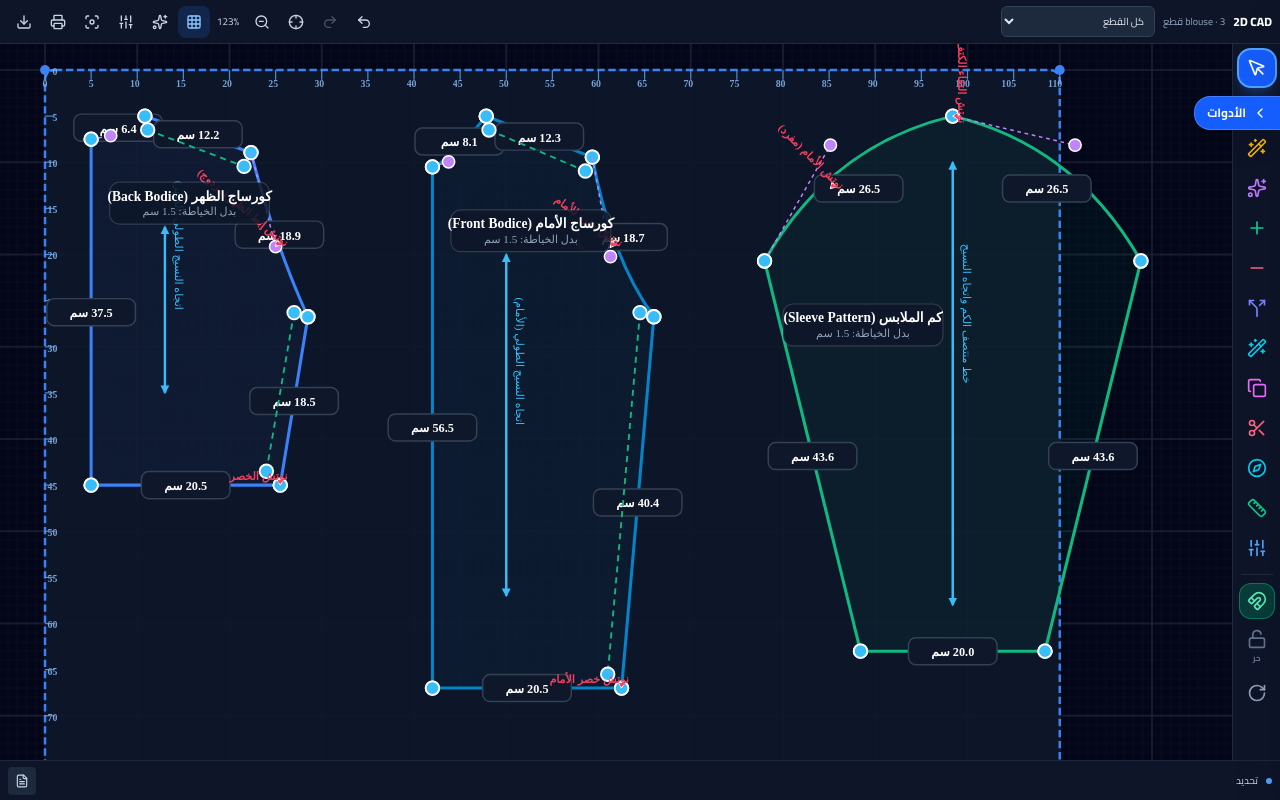
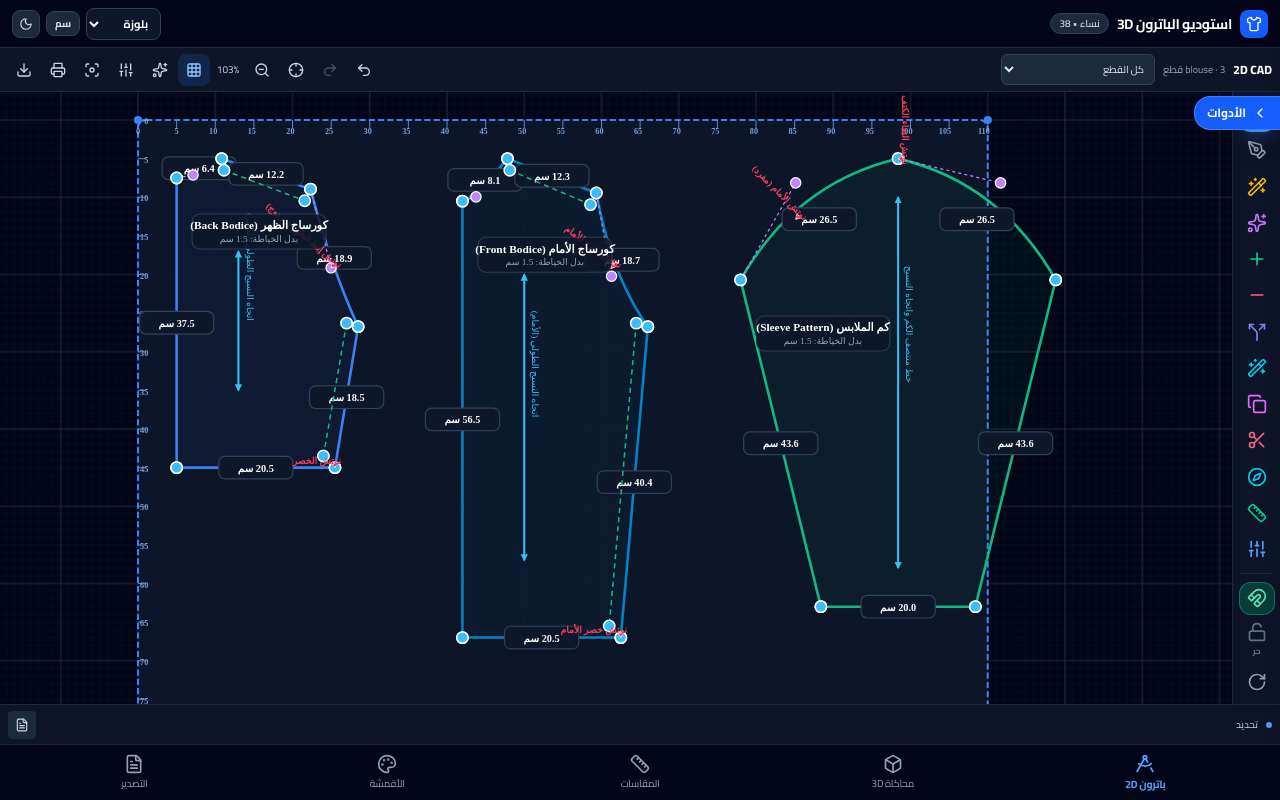
Before and after one commit to loay94an/3d-patrons-., a React (Vite) app: page / in a window 1280 px wide. Built offline with nearby package versions, Linux system fonts and the light colour scheme.

Commit message:
Redesign app shell with persistent navigation

```diff
--- a/src/components/PatternApp.tsx
+++ b/src/components/PatternApp.tsx
@@ -268,11 +268,9 @@ export default function PatternApp() {
     : FABRIC_PRESETS.filter(f => f.category === selectedFabricCategory);
 
   return (
-    <div className="h-screen w-screen overflow-hidden bg-slate-900 text-slate-100 flex flex-col font-['Cairo',sans-serif] select-none" dir="rtl">
+    <div className="app-shell h-screen w-screen overflow-hidden bg-slate-900 text-slate-100 flex flex-col font-['Cairo',sans-serif] select-none" dir="rtl">
 
-{activeTab !== 'cad2d' && (
-      <>
-      {/* 1. COMPACT SLEEK TOP BAR (ارتفاع مدروس ومناسب تماماً للهواتف دون مزاحمة) */}
+{/* 1. COMPACT SLEEK TOP BAR (ارتفاع مدروس ومناسب تماماً للهواتف دون مزاحمة) */}
       <header className="h-12 bg-slate-950 border-b border-slate-800 px-3 flex items-center justify-between shrink-0 z-30">
         <div className="flex items-center gap-2">
           <div className="w-7 h-7 rounded-lg bg-blue-600 flex items-center justify-center text-white shadow">
@@ -327,11 +325,9 @@ export default function PatternApp() {
           </button>
         </div>
       </header>
-      </>
-      )}
 
       {/* 2. MAIN VIEW AREA (واجهات منفصلة بالكامل - كل واجهة تملأ الشاشة بنسبة 100%) */}
-      <main className={activeTab === 'cad2d' ? "flex-1 w-full h-full min-h-0 relative overflow-hidden bg-slate-950" : "flex-1 w-full h-[calc(100vh-104px)] relative overflow-hidden bg-slate-950"}>
+      <main className="flex-1 w-full min-h-0 relative overflow-hidden bg-slate-950">
 
         {/* VIEW 1: FULLSCREEN 2D PATTERN CAD (مربع الرسم ثنائي الأبعاد كاملاً) */}
         {activeTab === 'cad2d' && (
@@ -728,9 +724,7 @@ export default function PatternApp() {
         )}
       </main>
 
-{activeTab !== 'cad2d' && (
-      <>
-      {/* 3. MODERN MOBILE APP BOTTOM NAVIGATION BAR (شريط تنقل سفلي واضح وبسيط ومريح للإبهام) */}
+{/* 3. MODERN MOBILE APP BOTTOM NAVIGATION BAR (شريط تنقل سفلي واضح وبسيط ومريح للإبهام) */}
       <nav className="h-14 bg-slate-950 border-t border-slate-800/90 px-2 flex items-center justify-around shrink-0 z-30">
         {[
           { id: 'cad2d', label: 'باترون 2D', icon: <DraftingCompass className="w-5 h-5" /> },
@@ -757,8 +751,6 @@ export default function PatternApp() {
           );
         })}
       </nav>
-      </>
-      )}
 
       {/* PDF Export Modal */}
       <PdfExportModal
```
